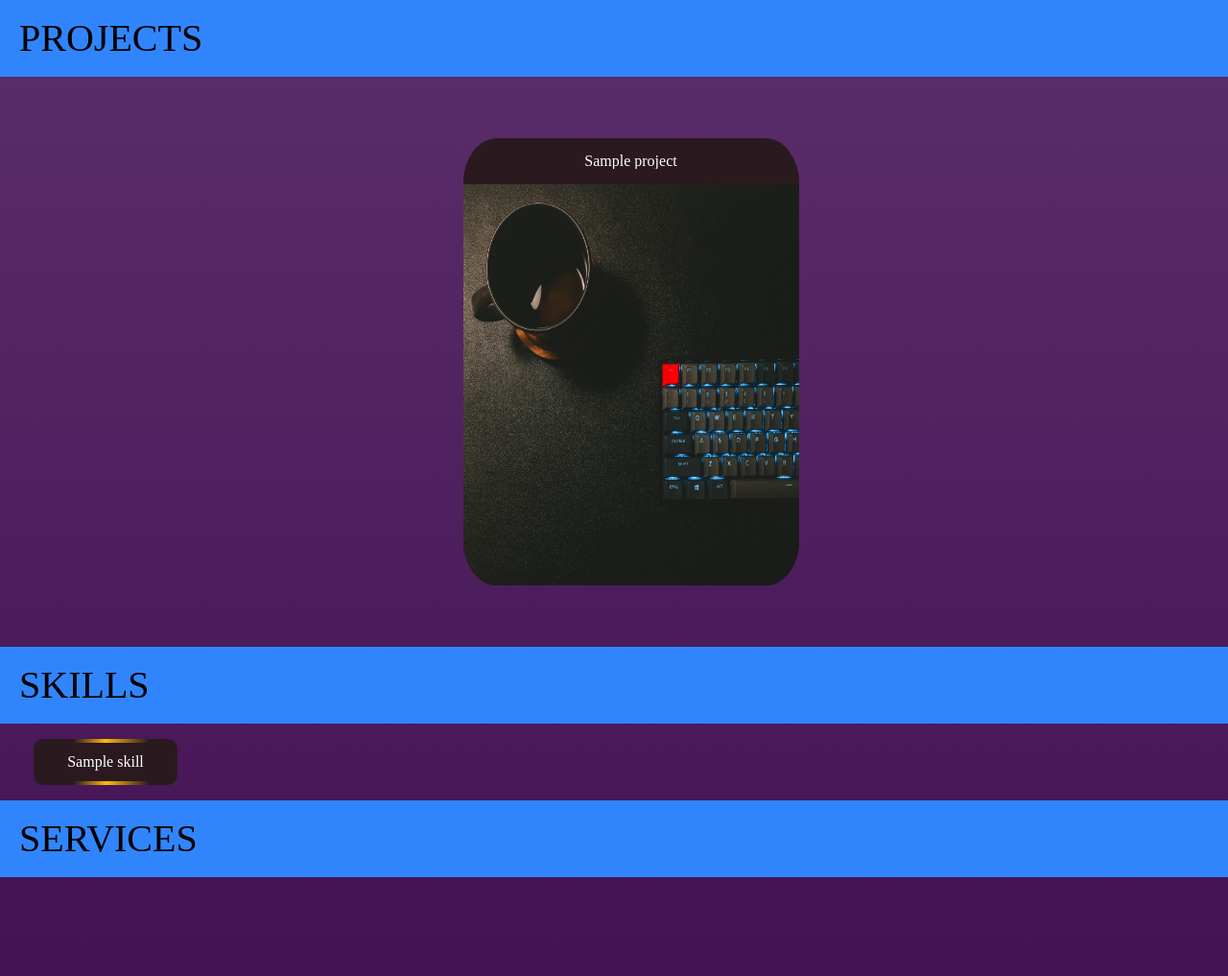
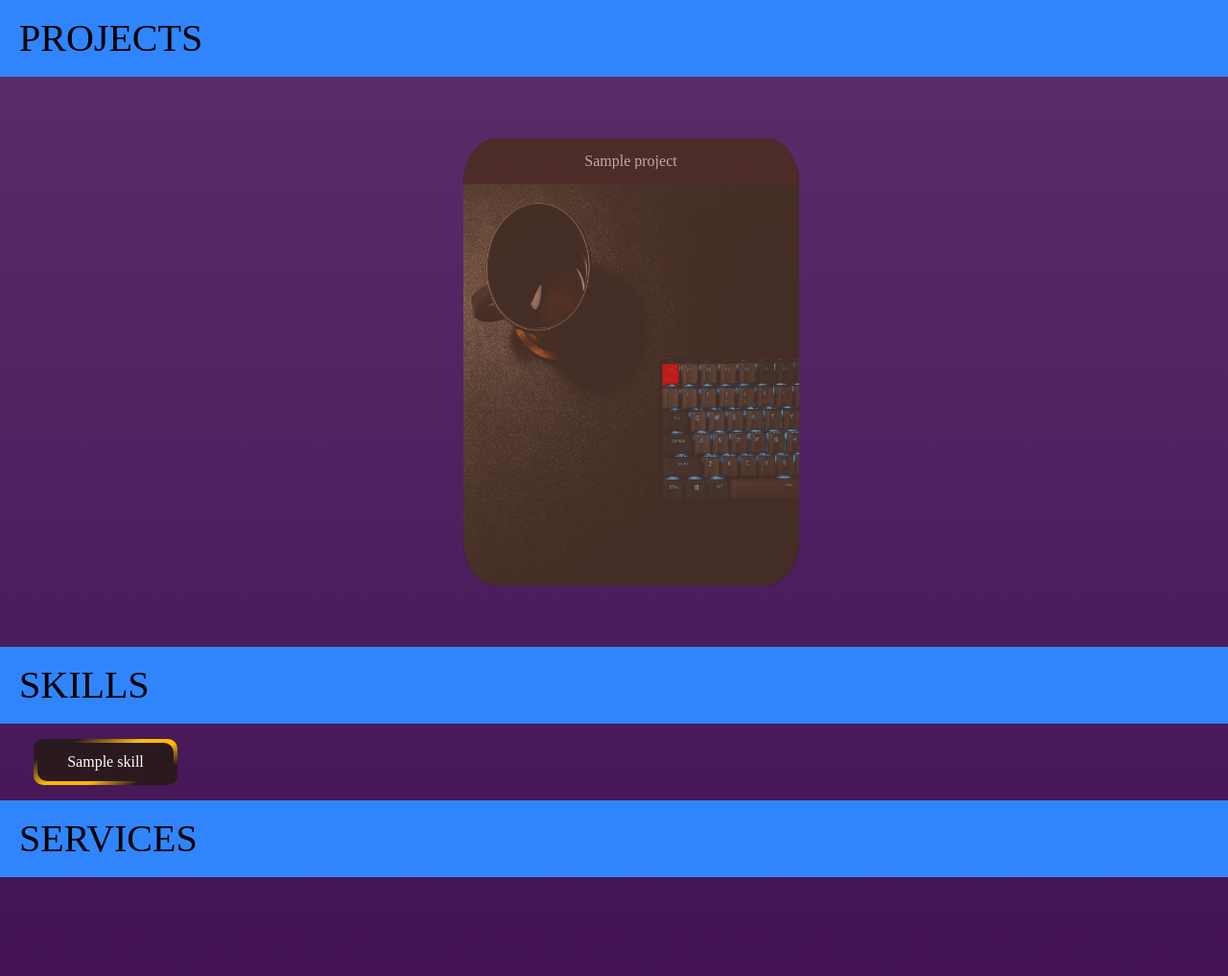
Before and after one commit to JorgeSaicoski/django-sarkis.dev, a Django app: page / in a window 1280 px wide. Shown: the part 117-1134 px from the top of the page at 96% size. Run offline with Django 4.2, Linux system fonts and the light colour scheme; tables that the repository leaves empty hold one stand-in row (values such as "Sample post").

Commit message:
project detail

```diff
--- a/sarkis/projects/models.py
+++ b/sarkis/projects/models.py
@@ -21,3 +21,10 @@ class Project(models.Model):
         for i in self.skill.all():
             list.append(i)
         return list
+
+    @property
+    def get_sub_services(self):
+        list = []
+        for i in self.sub_services.all():
+            list.append(i)
+        return list
--- a/sarkis/static/css/main.css
+++ b/sarkis/static/css/main.css
@@ -162,18 +162,17 @@ nav ul li:hover span:nth-child(4) {
 }
 #projects .project span {
   position: absolute;
-  bottom: -30%;
+  bottom: 0%;
   left: -300%;
-  transform: rotate(45deg);
   height: 600%;
-  transition: 1s;
+  transition: 0.5s linear;
   width: 1000%;
   opacity: 0.45;
-  background: linear-gradient(90deg, #764134 25%, rgb(113, 110, 11) 30%, rgb(121, 118, 9) 35%, rgba(0, 0, 36, 0) 40%);
+  background: linear-gradient(53deg, #764134 40%, rgb(113, 110, 11) 42.5%, rgb(121, 118, 9) 43.5%, rgba(0, 0, 36, 0) 44.5%);
 }
 #projects .project span:hover {
-  bottom: -400%;
-  left: -100%;
+  bottom: -475%;
+  left: -235%;
 }
 #projects .project img {
   border-radius: 0;
@@ -231,19 +230,23 @@ nav ul li:hover span:nth-child(4) {
   position: absolute;
   width: 150%;
   height: 500%;
-  background: rgb(131, 58, 180);
-  background: linear-gradient(90deg, #2A1A1F 35%, #FFBA08 50%, #2A1A1F 70%);
+  background: linear-gradient(90deg, #2A1A1F 35%, #FFBA08 47.5%, #FFBA08 50%, #FFBA08 55.5%, #2A1A1F 65%);
+  transform: rotate(65deg);
+}
+#skills .skill-card:hover span {
   animation-name: spin;
-  animation-duration: 7s;
+  animation-duration: 14s;
   animation-iteration-count: infinite;
+  animation-direction: alternate;
+  animation-timing-function: ease-out;
 }
 
 @keyframes spin {
   from {
-    transform: rotate(0deg);
+    transform: rotate(65deg);
   }
   to {
-    transform: rotate(360deg);
+    transform: rotate(1145deg);
   }
 }
 @keyframes animate {
--- a/sarkis/static/scss/_style.scss
+++ b/sarkis/static/scss/_style.scss
@@ -167,17 +167,16 @@ nav{
         }
         & span{
             position: absolute;
-            bottom: -30%;
+            bottom: 0%;
             left: -300%;
-            transform: rotate(45deg);
             height: 600%;
-            transition: 1s;
+            transition: 0.5s linear;
             width: 1000%;
             opacity: 0.45;
-            background: linear-gradient(90deg, $second-color 25%, rgba(113,110,11,1) 30%, rgba(121,118,9,1) 35%, rgba(0,0,36,0) 40%);
+            background: linear-gradient(53deg, $second-color 40%, rgba(113,110,11,1) 42.5%, rgba(121,118,9,1) 43.5%, rgba(0,0,36,0) 44.5%);
             &:hover{
-                bottom: -400%;
-                left: -100%;
+                bottom: -475%;
+                left: -235%;
             }
         }
         & img{
@@ -242,11 +241,17 @@ nav{
             position: absolute;
             width: 150%;
             height: 500%;
-            background: rgb(131,58,180);
-            background: linear-gradient(90deg, $dark-color 35%, $alert-color 50%, $dark-color 70%);
-            animation-name: spin;
-            animation-duration: 7s;
-            animation-iteration-count: infinite;
+            background: linear-gradient(90deg, $dark-color 35% ,$alert-color 47.5%, $alert-color 50%, $alert-color 55.5%, $dark-color 65%);
+            transform:rotate(65deg);
+        }
+        &:hover{
+            & span{
+                animation-name: spin;
+                animation-duration: 14s;
+                animation-iteration-count: infinite;
+                animation-direction: alternate;
+                animation-timing-function: ease-out;
+            }
         }
     }
 }
@@ -254,8 +259,8 @@ nav{
 
 
 @keyframes spin{
-    from {transform:rotate(0deg);}
-    to {transform:rotate(360deg);}
+    from {transform:rotate(65deg);}
+    to {transform:rotate(1145deg);}
 }
 
 
--- a/sarkis/website/templates/website/projects.html
+++ b/sarkis/website/templates/website/projects.html
@@ -2,7 +2,7 @@
 <section>
   <ul id="projects">
     {% for project in projects %}
-    <li class="project">
+    <li class="project" >
       <h4>{{project.name}}</h4>
       <img src="{% static 'images/prueba.jpg' %}" alt="prueba">
       <div class="project-text">
@@ -14,7 +14,7 @@
           {% endfor %}
         </div>
       </div>
-      <span></span>
+      <span><a class="project-text" href="/project/{{project.name}}"></a></span>
     </li>
     {% endfor %}
   </ul>
--- a/sarkis/website/urls.py
+++ b/sarkis/website/urls.py
@@ -5,4 +5,5 @@ from . import views
 urlpatterns = [
 	#Leave as empty string for base url
 	path('', views.home, name="home"),
+	path('project/<str:pk>', views.project, name="project"),
 ]
--- a/sarkis/website/views.py
+++ b/sarkis/website/views.py
@@ -19,3 +19,15 @@ def home(req):
         'skills': skills
     }
     return render(req, 'website/home.html', context)
+
+def project(req, pk):
+    project = Project.objects.get(name=pk)
+    sub_services = project.get_sub_services
+    skills = project.get_skills
+
+    context = {
+        'sub_services': sub_services,
+        'project': project,
+        'skills': skills
+    }
+    return render(req, 'website/project.html', context)
```
Also changed, not shown: sarkis/website/templates/website/project.html (added, +32 -0 lines), 2 other files.
